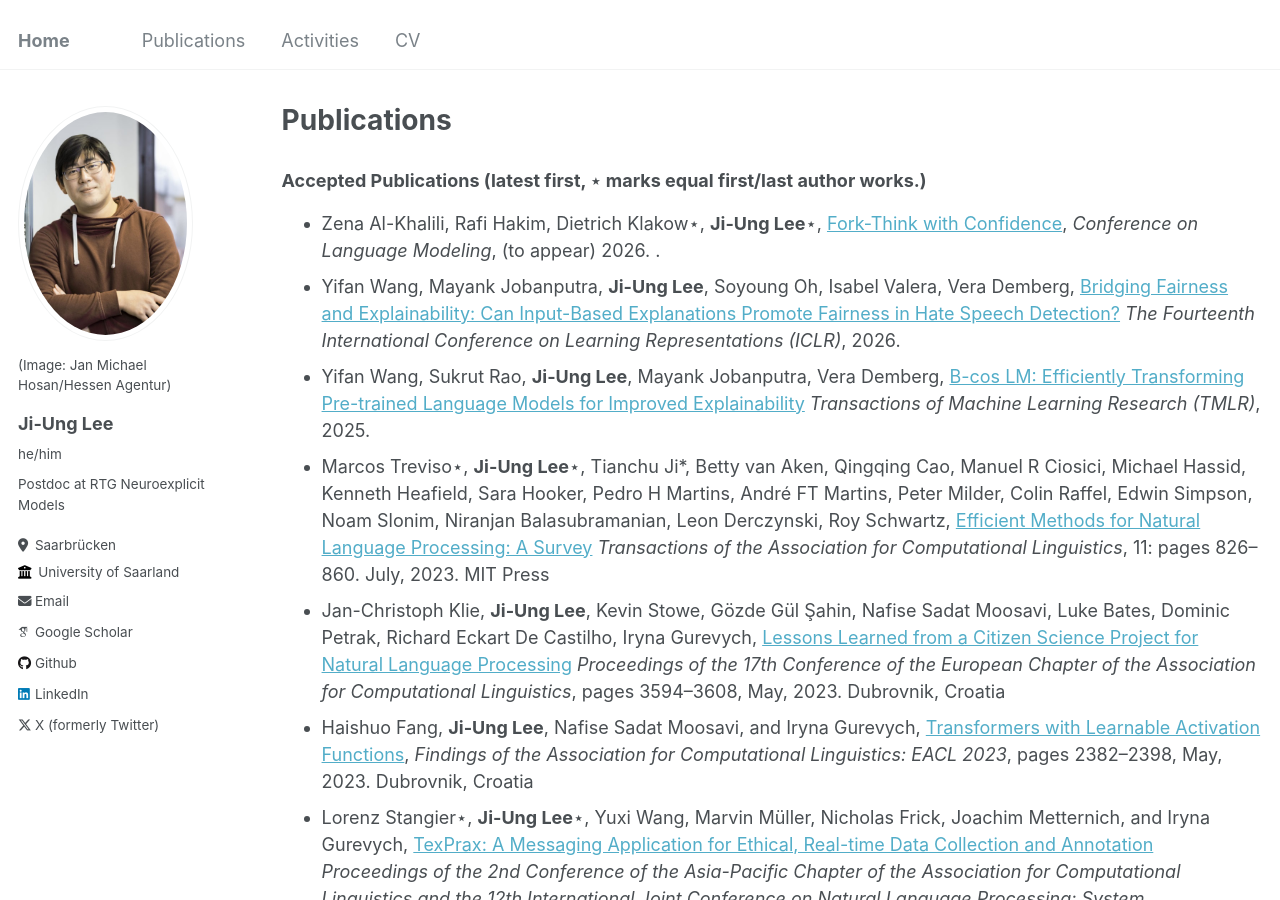
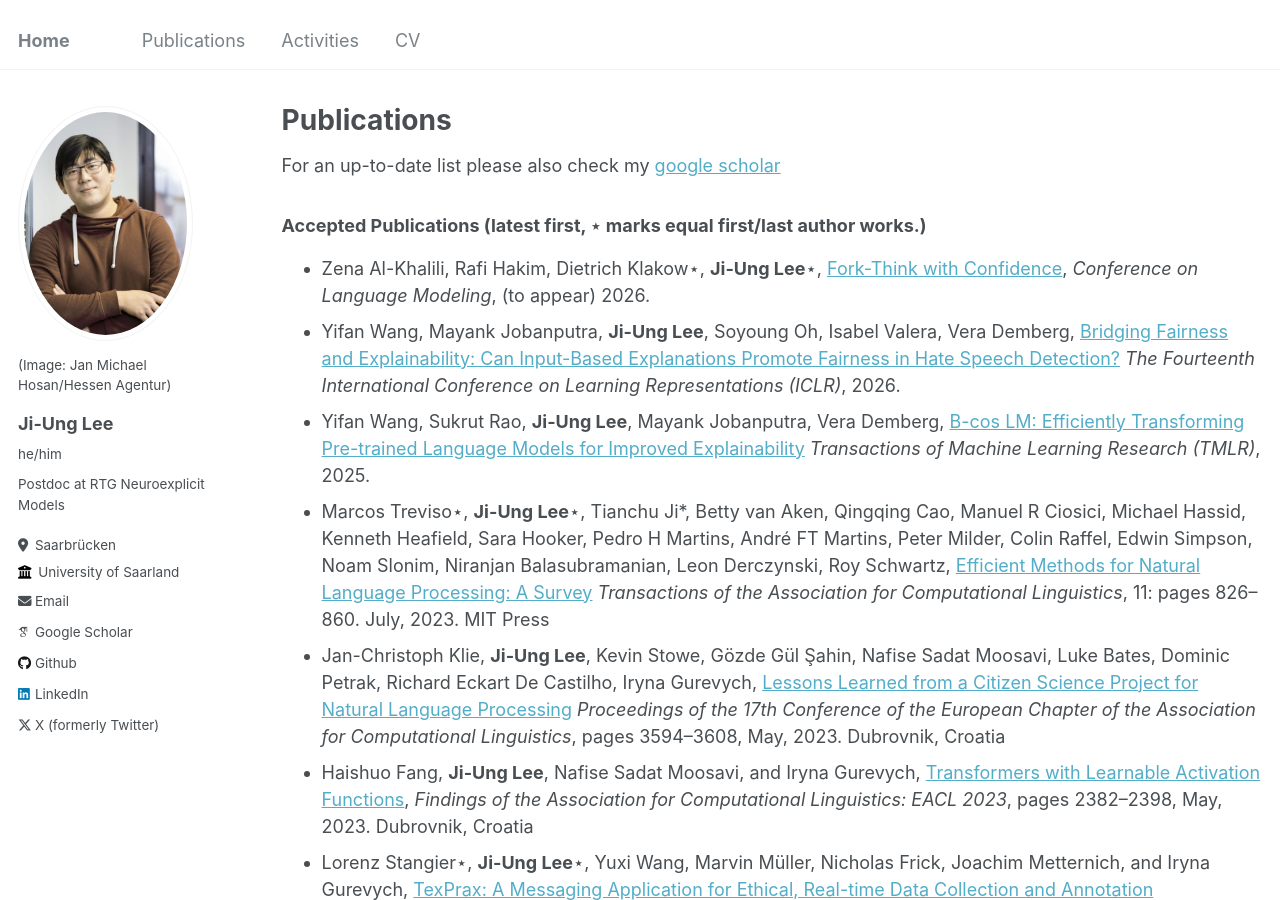
Before and after one commit to ji-ung-lee/ji-ung-lee.github.io, a Jekyll site: the page built from _pages/publications.md, in a window 1280 px wide and 900 px high. Built offline with Jekyll 4.4.1, drawn with Linux system fonts in a browser that asks for light colours; some web fonts are replaced.

Commit message:
updated publications list

```diff
--- a/_pages/publications.md
+++ b/_pages/publications.md
@@ -5,9 +5,11 @@ permalink: /publications/
 author_profile: true
 ---
 
+For an up-to-date list please also check my [google scholar](https://scholar.google.com/citations?user=5Afusk0AAAAJ&hl)
+
 ### Accepted Publications (latest first, ⋆ marks equal first/last author works.)
 
-- Zena Al-Khalili, Rafi Hakim, Dietrich Klakow⋆, **Ji-Ung Lee**⋆, [Fork-Think with Confidence](https://arxiv.org/abs/2606.31484), *Conference on Language Modeling*, (to appear) 2026. .
+- Zena Al-Khalili, Rafi Hakim, Dietrich Klakow⋆, **Ji-Ung Lee**⋆, [Fork-Think with Confidence](https://arxiv.org/abs/2606.31484), *Conference on Language Modeling*, (to appear) 2026.
 - Yifan Wang, Mayank Jobanputra, **Ji-Ung Lee**, Soyoung Oh, Isabel Valera, Vera Demberg, [Bridging Fairness and Explainability: Can Input-Based Explanations Promote Fairness in Hate Speech Detection?](https://proceedings.iclr.cc/paper_files/paper/2026/hash/c8a0832712ffb29e0786d4776d824a79-Abstract-Conference.html) _The Fourteenth International Conference on Learning Representations (ICLR)_, 2026.
 - Yifan Wang, Sukrut Rao, **Ji-Ung Lee**, Mayank Jobanputra, Vera Demberg, [B-cos LM: Efficiently Transforming Pre-trained Language Models for Improved Explainability](https://openreview.net/forum?id=c180UH8Dg8) _Transactions of Machine Learning Research (TMLR)_, 2025.
 - Marcos Treviso⋆, **Ji-Ung Lee**⋆, Tianchu Ji*, Betty van Aken, Qingqing Cao, Manuel R Ciosici, Michael Hassid, Kenneth Heafield, Sara Hooker, Pedro H Martins, André FT Martins, Peter Milder, Colin Raffel, Edwin Simpson, Noam Slonim, Niranjan Balasubramanian, Leon Derczynski, Roy Schwartz, [Efficient Methods for Natural Language Processing: A Survey](https://aclanthology.org/2023.tacl-1.48/) _Transactions of the Association for Computational Linguistics_, 11: pages 826--860. July, 2023. MIT Press
```
